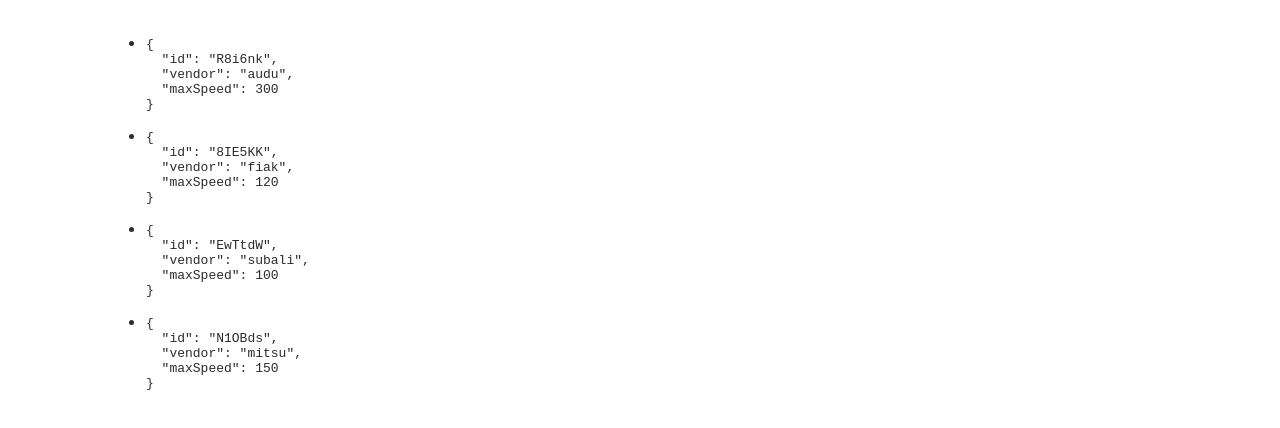
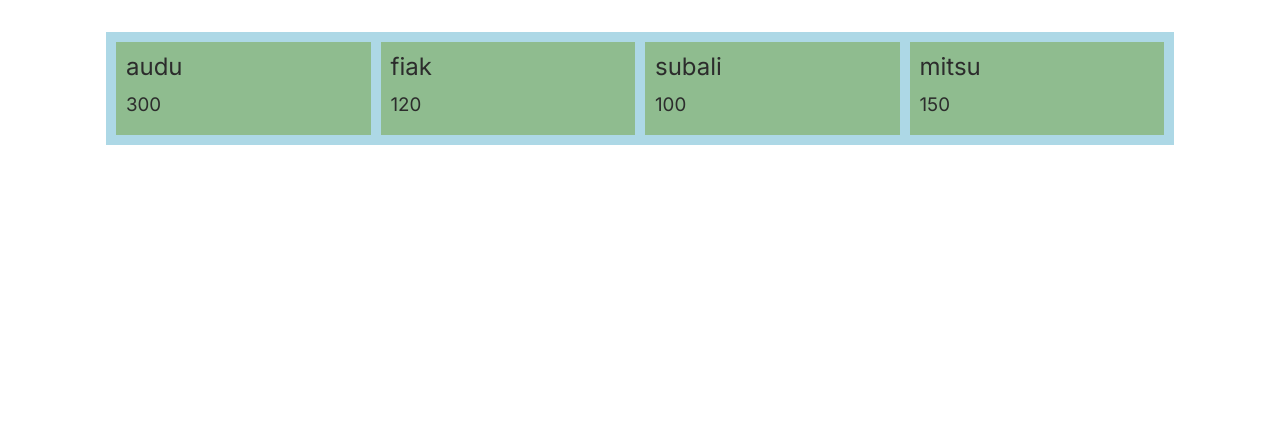
Before and after one commit to TomerHuberman/Miss-book, a plain HTML site: page index.html in a window 1280 px wide. Drawn offline with Linux system fonts and the light colour scheme.

Commit message:
Add some styling

```diff
--- /dev/null
+++ b/assets/style/cmps/CarList.css
@@ -0,0 +1,13 @@
+.car-list ul {
+    display: grid;
+    grid-template-columns: repeat(auto-fit, minmax(160px, 1fr));
+    gap: 10px;
+
+    padding: 10px;
+    background-color: lightblue;
+    list-style-type: none;
+}
+.car-list ul li{
+    padding: 10px;
+    background-color: darkseagreen;
+}
--- a/assets/style/main.css
+++ b/assets/style/main.css
@@ -11,3 +11,5 @@
 /* @import 'base/forms.css'; */
 
 /* Components */
+
+@import 'cmps/CarList.css'
--- a/cmps/CarPreview.js
+++ b/cmps/CarPreview.js
@@ -2,7 +2,8 @@ export default {
     props: ['car'],
     template: `
         <article class="car-preview">
-            <pre>{{ car }}</pre>
+            <h2>{{ car.vendor }}</h2>
+            <h3>{{ car.maxSpeed }}</h3>
         </article>
     `,
 }
```
